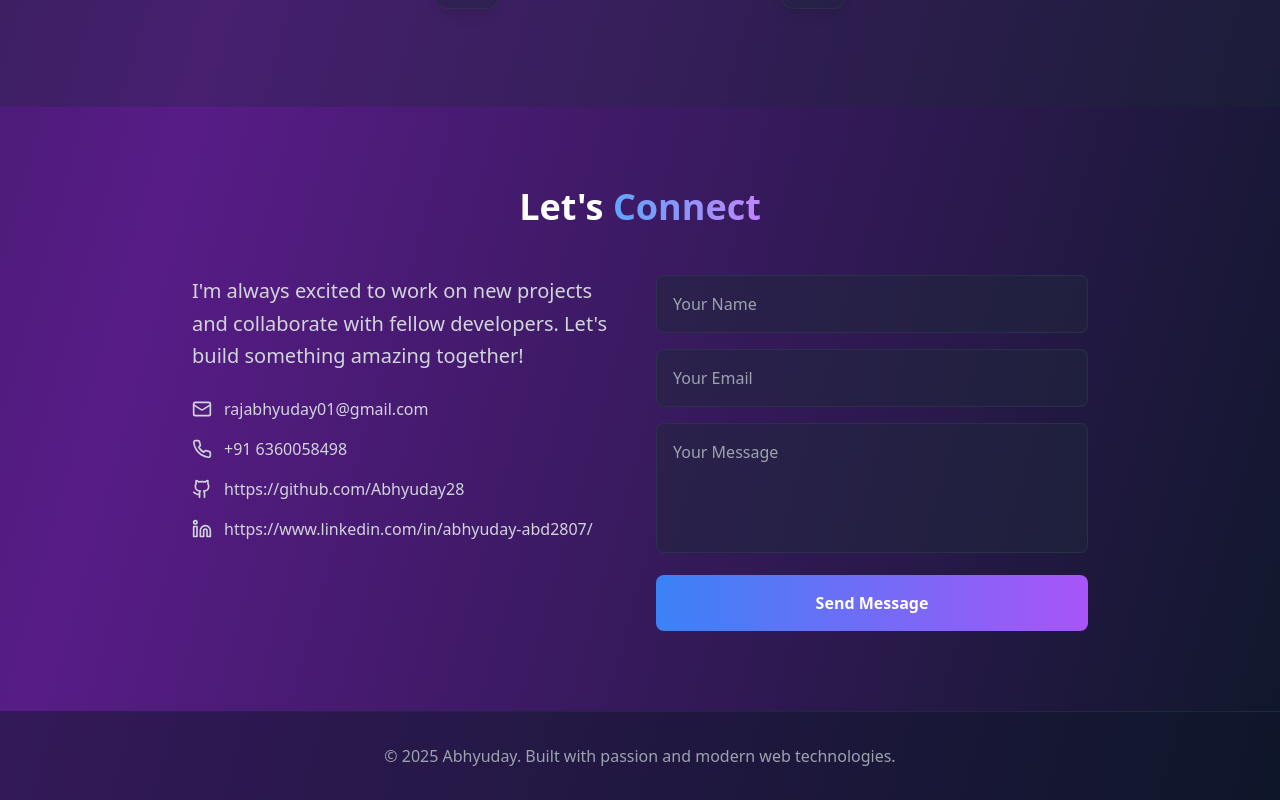
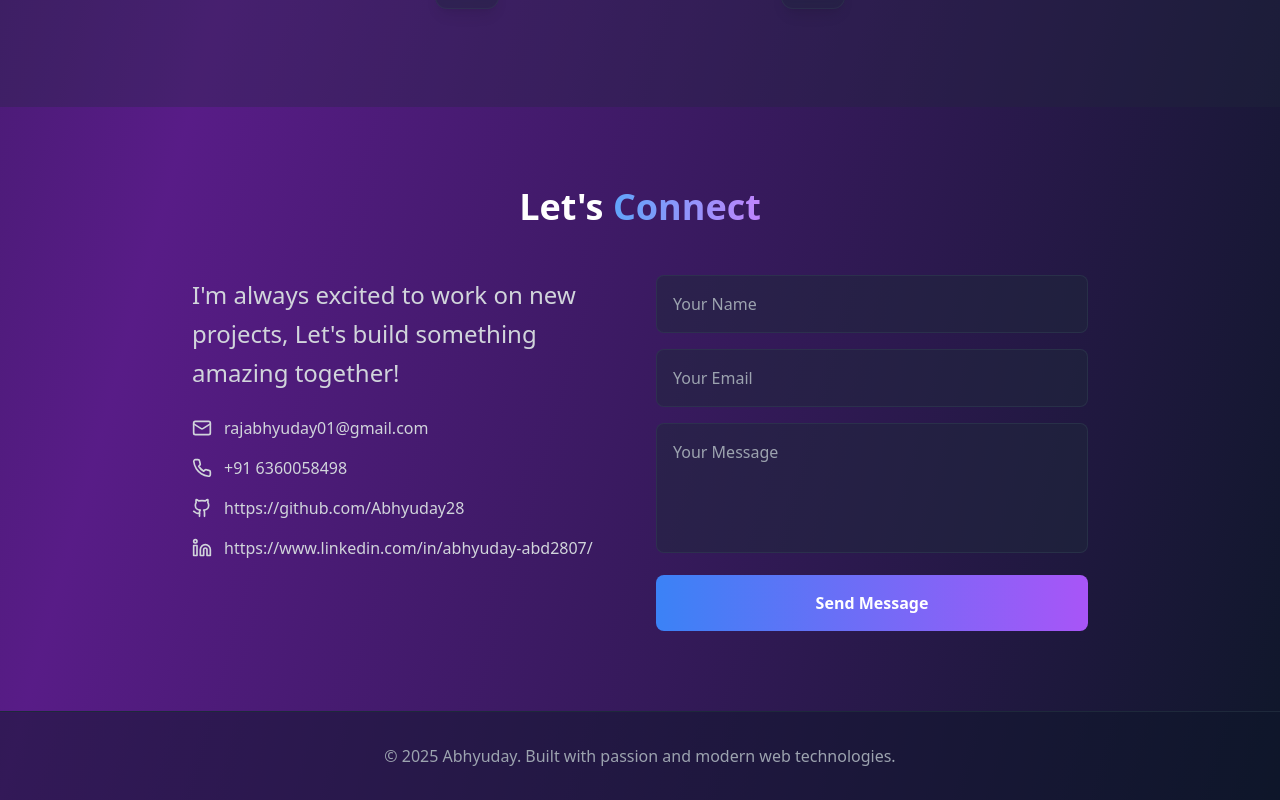
Before and after one commit to Abhyuday28/portfolio-1.0, a React (Vite) app: page / in a window 1280 px wide. Shown: the part 3841-4641 px from the top of the page. Built offline with nearby package versions, Linux system fonts and the light colour scheme.

Commit message:
text size fix

```diff
--- a/src/App.tsx
+++ b/src/App.tsx
@@ -344,6 +344,7 @@ function App() {
 
   return (
     <div className="min-h-screen bg-gradient-to-br from-slate-900 via-purple-900 to-slate-900">
+
       {/* Hero Section */}
       <section className="relative min-h-screen flex items-center justify-center overflow-hidden">
         <div className="absolute inset-0 bg-gradient-to-r from-blue-600/20 to-purple-600/20 opacity-50"></div>
@@ -738,7 +739,7 @@ function App() {
       {/* Skills Section */}
       <section className={`${screenSize === 'mobile' ? 'py-12' : 'py-20'} px-6 bg-slate-800/30`}>
         <div className="max-w-6xl mx-auto text-center">
-          <h2 className={`${screenSize === 'mobile' ? 'text-2xl mb-8' : 'text-4xl mb-12'} font-bold text-white`}>
+          <h2 className={`${screenSize === 'mobile' ? 'text-3xl mb-8' : 'text-4xl mb-12'} font-bold text-white`}>
             Technical{' '}
             <span className="bg-gradient-to-r from-blue-400 to-purple-400 bg-clip-text text-transparent">
               Skills
@@ -838,7 +839,7 @@ function App() {
       {/* Contact Section */}
       <section className={`${screenSize === 'mobile' ? 'py-12' : 'py-20'} px-6`}>
         <div className="max-w-4xl mx-auto text-center">
-          <h2 className={`${screenSize === 'mobile' ? 'text-2xl mb-8' : 'text-4xl mb-12'} font-bold text-white`}>
+          <h2 className={`${screenSize === 'mobile' ? 'text-3xl mb-8' : 'text-4xl mb-12'} font-bold text-white`}>
             Let's{' '}
             <span className="bg-gradient-to-r from-blue-400 to-purple-400 bg-clip-text text-transparent">
               Connect
@@ -847,9 +848,8 @@ function App() {
 
           <div className="grid md:grid-cols-2 gap-8 items-start">
             <div className="space-y-6 text-left">
-              <p className={`${screenSize === 'mobile' ? 'text-base' : 'text-xl'} text-gray-300 leading-relaxed`}>
-                I'm always excited to work on new projects and collaborate with
-                fellow developers. Let's build something amazing together!
+              <p className={`${screenSize === 'mobile' ? 'text-xl' : 'text-2xl'} text-gray-300 leading-relaxed`}>
+                I'm always excited to work on new projects, Let's build something amazing together!
               </p>
 
               <div className="space-y-4">
```
